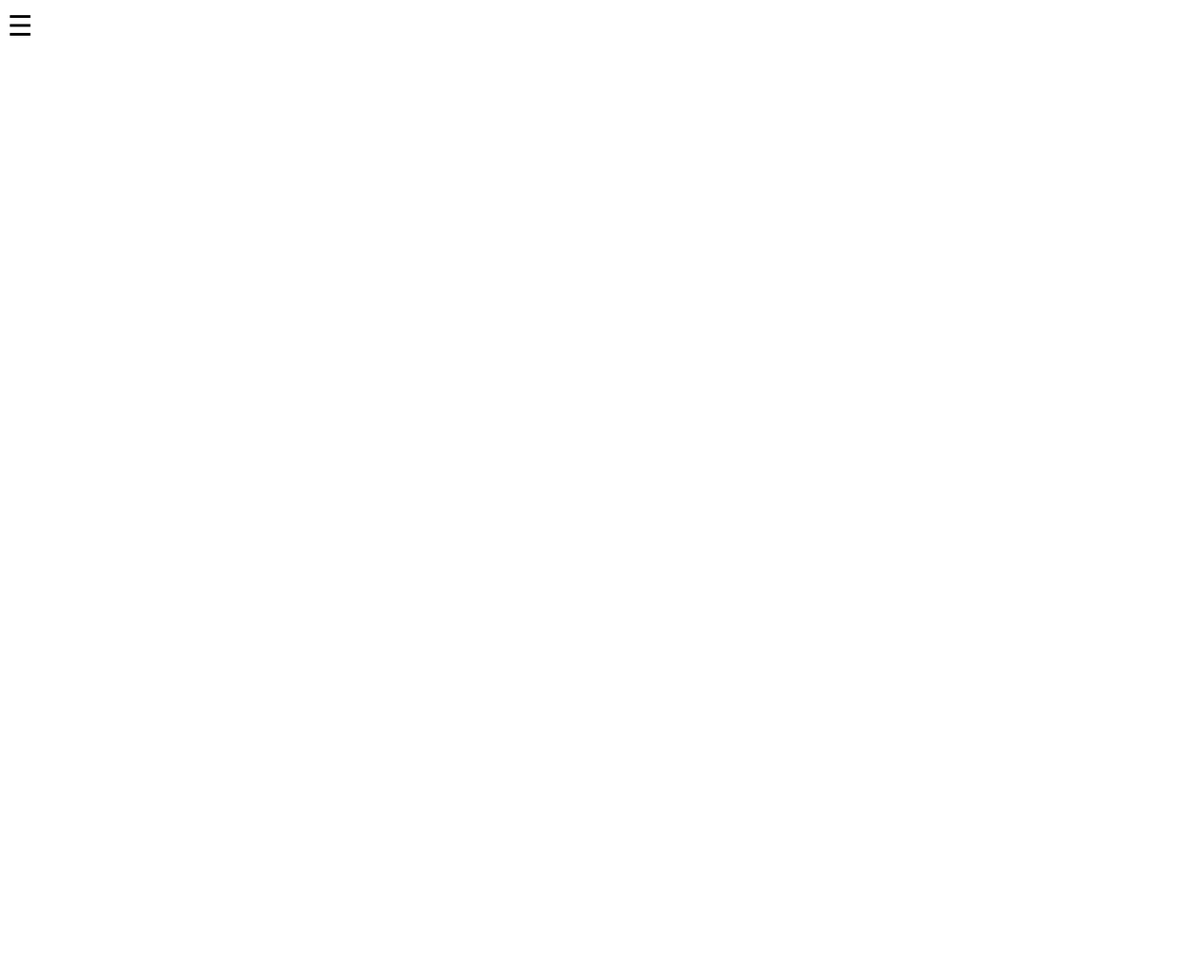
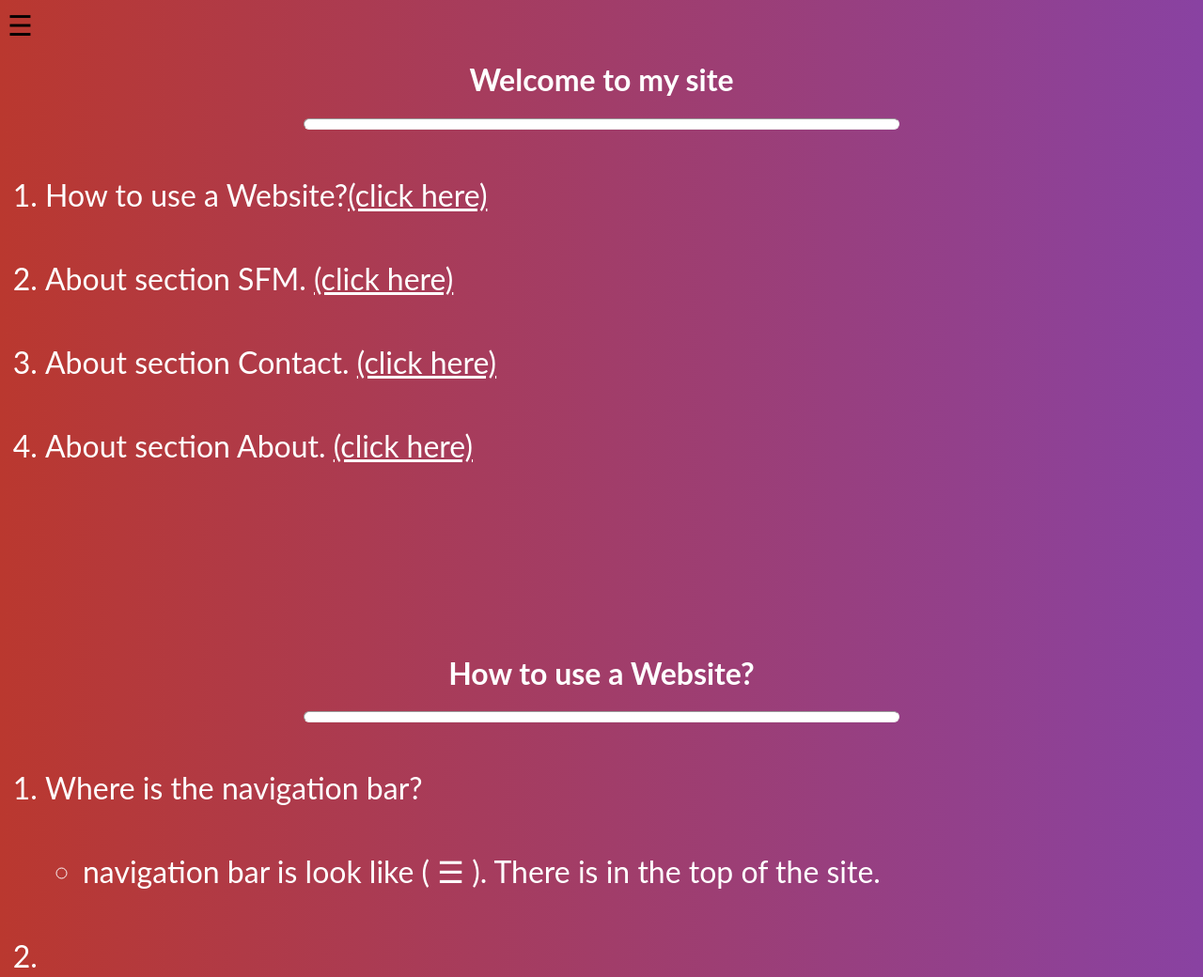
Before and after one commit to bbkanev18/Site-for-SFM, a plain HTML site: page HTML/index.html in a window 1280 px wide. Shown: the top 1040 px of the page at 94% size. Before the commit the page ends 800 px from the top, so only its background shows below. Drawn offline with Linux system fonts and the light colour scheme.

Commit message:
update index.html (Beta)
-edit index.css
-edit index.html

```diff
--- /dev/null
+++ b/CSS/index.css
@@ -0,0 +1,77 @@
+body{
+    background: linear-gradient(to left, #8942a2,#ba382f);
+}
+h1 {
+    color: white;
+    text-align: center;
+}
+hr{
+    max-width: 50%;
+    height: 10px;
+    background-color: white;
+    border-radius: 40px;
+}
+li{
+    color: white;
+    margin-top: 50px;
+    font-size: 24pt;
+
+}
+.link{
+    color: white;
+
+}
+.container{
+    margin-top: 16%;
+}
+
+
+/*animation*/
+.animation span
+{
+    position: relative;
+    overflow: hidden;
+    display: block;
+    line-height: 1.2;
+    margin-left: 35%;
+    margin-right: 35%;
+}
+.animation span::after{
+    content: '';
+    position: absolute;
+    top: 0;
+    right: 0;
+    width: 100%;
+    height: 100%;
+    background: linear-gradient(to left, #8942a2,#ba382f);
+    animation: a-ltr-after 2s cubic-bezier(.77,0,.18,1) forwards;
+    transform: translateX(-101%);
+}
+
+.animation span::before{
+    content: '';
+    position: absolute;
+    top: 0;
+    right: 0;
+    width: 100%;
+    height: 100%;
+    background: linear-gradient(to left, #8942a2,#ba382f);
+    animation: a-ltr-before 2s cubic-bezier(.77,0,.18,1) forwards;
+    transform: translateX(0);
+}
+.animation span:nth-of-type(1)::before,
+.animation span:nth-of-type(1)::after{
+    animation-delay: 0.5s;
+}
+.animation span:nth-of-type(2)::before,
+.animation span:nth-of-type(2)::after{
+    animation-delay: 1s;
+}
+@keyframes a-ltr-after{
+    0% {transform: translateX(-100%)}
+    100% {transform: translateX(101%)}
+}
+@keyframes a-ltr-before{
+    0% {transform: translateX(0)}
+    100% {transform: translateX(200%)}
+}
--- a/HTML/index.html
+++ b/HTML/index.html
@@ -3,6 +3,7 @@
 <head>
 <meta name="viewport" content="width=device-width, initial-scale=1">
 <link rel="stylesheet" href="../CSS/navbar.css">
+<link rel="stylesheet" href="../CSS/index.css">
 <script src="../JavaScript/menu.js"></script>
 </head>
 <body>
@@ -20,6 +21,33 @@
 <div>
 <span style="font-size:30px;cursor:pointer" onclick="openNav()">&#9776; </span>
 </div>
+<!--header-->
+<header>
+  <h1 class="animation"><span>Welcome to my site</span></h1>
+  <hr/>
+</header>
+<ol>
+  <li> How to use a Website?<a class="link" href="#first">(click here)</a></li>
+  <li> About section SFM. <a class="link" href="">(click here)</a> </li>
+  <li> About section Contact. <a class="link" href="">(click here)</a></li>
+  <li> About section About. <a class="link" href=""> (click here)</a></li>
+</ol>
+
+<!--section 1-->
+<header id="first" class="container">
+  <h1><span>How to use a Website?</span></h1>
+  <hr/>
+</header>
+
+<ol>
+  <li> Where is the navigation bar?</li>
+    <ul>
+      <li>navigation bar is look like ( &#9776 ). There is in the top of the site.</li>
+    </ul>
+  <li>  </li>
+  <li> </li>
+  <li> </li>
+</ol>
 
 </body>
 </html>
```
